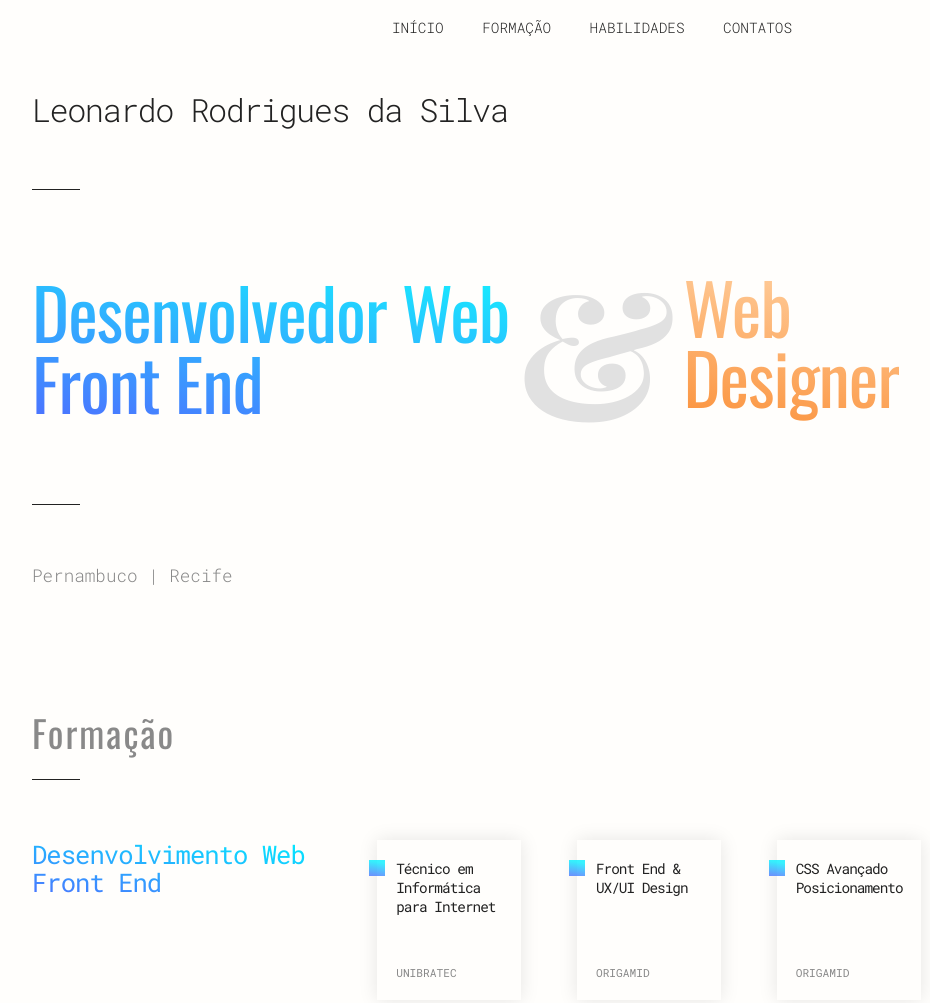
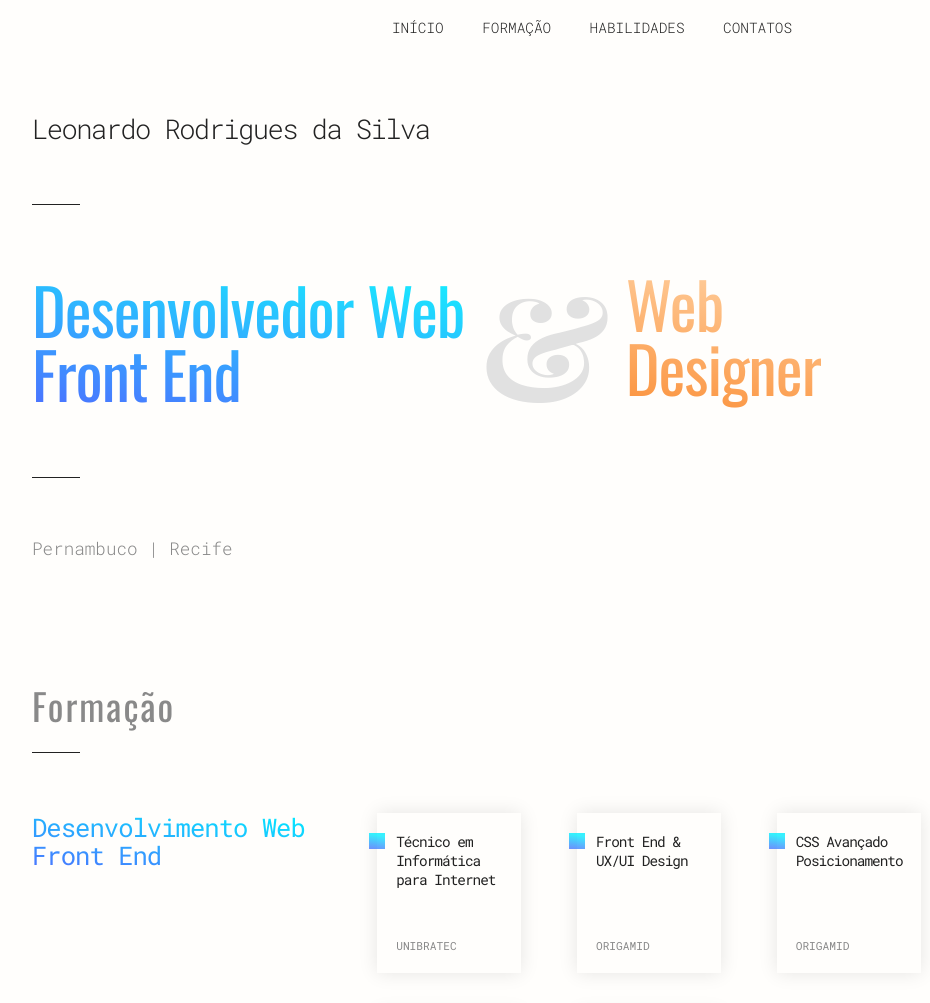
Before and after one commit to sondai-web-developer/curriculo, a website built with webpack: page index.html in a window 1536 px wide. Shown: the top 1003 px of the page, without its empty margins (176-1106 px from the left). Built offline with nearby package versions, Linux system fonts and the light colour scheme.

Commit message:
gaps e fonts-size alterados

```diff
--- a/css/inicio.css
+++ b/css/inicio.css
@@ -1,9 +1,9 @@
 #inicio {
-    margin: 5.7rem 0 3.7rem 0;
+    margin: 7rem 0 3.7rem 0;
 }
 
 #nomeLeo {
-    font-size:2rem;
+    font-size:1.7rem;
     font-weight: 300;
     line-height: 1.2;
     letter-spacing: -0.1rem;
@@ -100,7 +100,7 @@
     #profissoes > span{
         position: static;
         font-size: 6rem;
-        margin: 0 8px;
+        margin: 0 0.5rem;
     }
 
     #nomeDev {
@@ -124,10 +124,11 @@
 
 @media (min-width: 1300px){
     #profissoes > h2{
-        font-size: 4.4rem;
+        font-size: 4rem;
     }
 
     #profissoes > span{
-        font-size: 11rem;
+        font-size: 9rem;
+        margin: 0 1rem;
     }
 }
```
